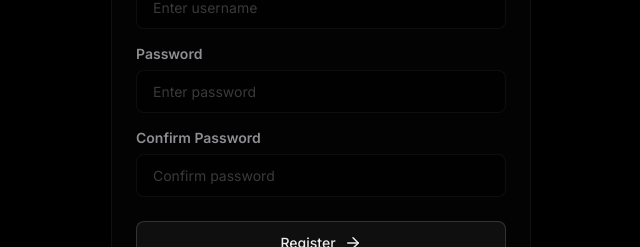
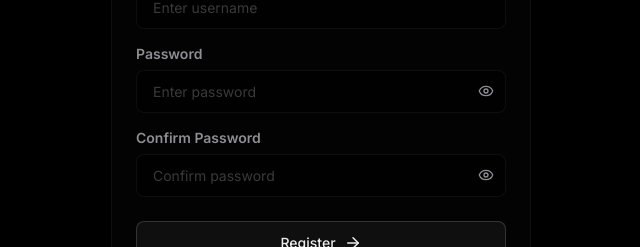
Before and after one commit to newbgmi960-sketch/lightning-website, a React (Vite) app: page /#/register in a window 1280 px wide. Shown: the part 358-605 px from the top of the page, without its empty margins (319-959 px from the left). Built offline with nearby package versions, Linux system fonts and the light colour scheme; no server answers.

Commit message:
Add show/hide password toggle to login and register forms

```diff
--- a/src/pages/Login.jsx
+++ b/src/pages/Login.jsx
@@ -1,5 +1,5 @@
 import React, { useState, useEffect } from 'react';
-import { Zap, ArrowRight, Loader } from 'lucide-react';
+import { Zap, ArrowRight, Loader, Eye, EyeOff } from 'lucide-react';
 import { Link, useNavigate, useLocation } from 'react-router-dom';
 import { supabase } from '../lib/supabaseClient';
 
@@ -13,6 +13,7 @@ export default function Login() {
   const [confirmPassword, setConfirmPassword] = useState('');
   const [error, setError] = useState('');
   const [loading, setLoading] = useState(false);
+  const [showPassword, setShowPassword] = useState(false);
 
   // If already logged in, redirect to dashboard
   useEffect(() => {
@@ -136,29 +137,47 @@ export default function Login() {
           </div>
           <div>
             <label style={{ display: 'block', fontSize: '0.875rem', fontWeight: 600, marginBottom: '8px', color: 'var(--text-secondary)' }}>Password</label>
+            <div style={{ position: 'relative' }}>
               <input
-              type="password"
+                type={showPassword ? "text" : "password"}
                 placeholder="Enter password"
                 required
                 value={password}
                 onChange={(e) => setPassword(e.target.value)}
                 disabled={loading}
-              style={{ width: '100%', padding: '12px 16px', borderRadius: '8px', background: 'rgba(0,0,0,0.5)', border: '1px solid var(--border-color)', color: 'white', outline: 'none' }}
+                style={{ width: '100%', padding: '12px 40px 12px 16px', borderRadius: '8px', background: 'rgba(0,0,0,0.5)', border: '1px solid var(--border-color)', color: 'white', outline: 'none' }}
               />
+              <button
+                type="button"
+                onClick={() => setShowPassword(!showPassword)}
+                style={{ position: 'absolute', right: '12px', top: '50%', transform: 'translateY(-50%)', background: 'transparent', border: 'none', color: 'var(--text-secondary)', cursor: 'pointer', display: 'flex' }}
+              >
+                {showPassword ? <EyeOff size={16} /> : <Eye size={16} />}
+              </button>
+            </div>
           </div>
 
           {isRegister && (
             <div>
               <label style={{ display: 'block', fontSize: '0.875rem', fontWeight: 600, marginBottom: '8px', color: 'var(--text-secondary)' }}>Confirm Password</label>
+              <div style={{ position: 'relative' }}>
                 <input
-                type="password"
+                  type={showPassword ? "text" : "password"}
                   placeholder="Confirm password"
                   required
                   value={confirmPassword}
                   onChange={(e) => setConfirmPassword(e.target.value)}
                   disabled={loading}
-                style={{ width: '100%', padding: '12px 16px', borderRadius: '8px', background: 'rgba(0,0,0,0.5)', border: '1px solid var(--border-color)', color: 'white', outline: 'none' }}
+                  style={{ width: '100%', padding: '12px 40px 12px 16px', borderRadius: '8px', background: 'rgba(0,0,0,0.5)', border: '1px solid var(--border-color)', color: 'white', outline: 'none' }}
                 />
+                <button
+                  type="button"
+                  onClick={() => setShowPassword(!showPassword)}
+                  style={{ position: 'absolute', right: '12px', top: '50%', transform: 'translateY(-50%)', background: 'transparent', border: 'none', color: 'var(--text-secondary)', cursor: 'pointer', display: 'flex' }}
+                >
+                  {showPassword ? <EyeOff size={16} /> : <Eye size={16} />}
+                </button>
+              </div>
             </div>
           )}
 
```
Lines whose indentation alone changed are shown as unchanged.
